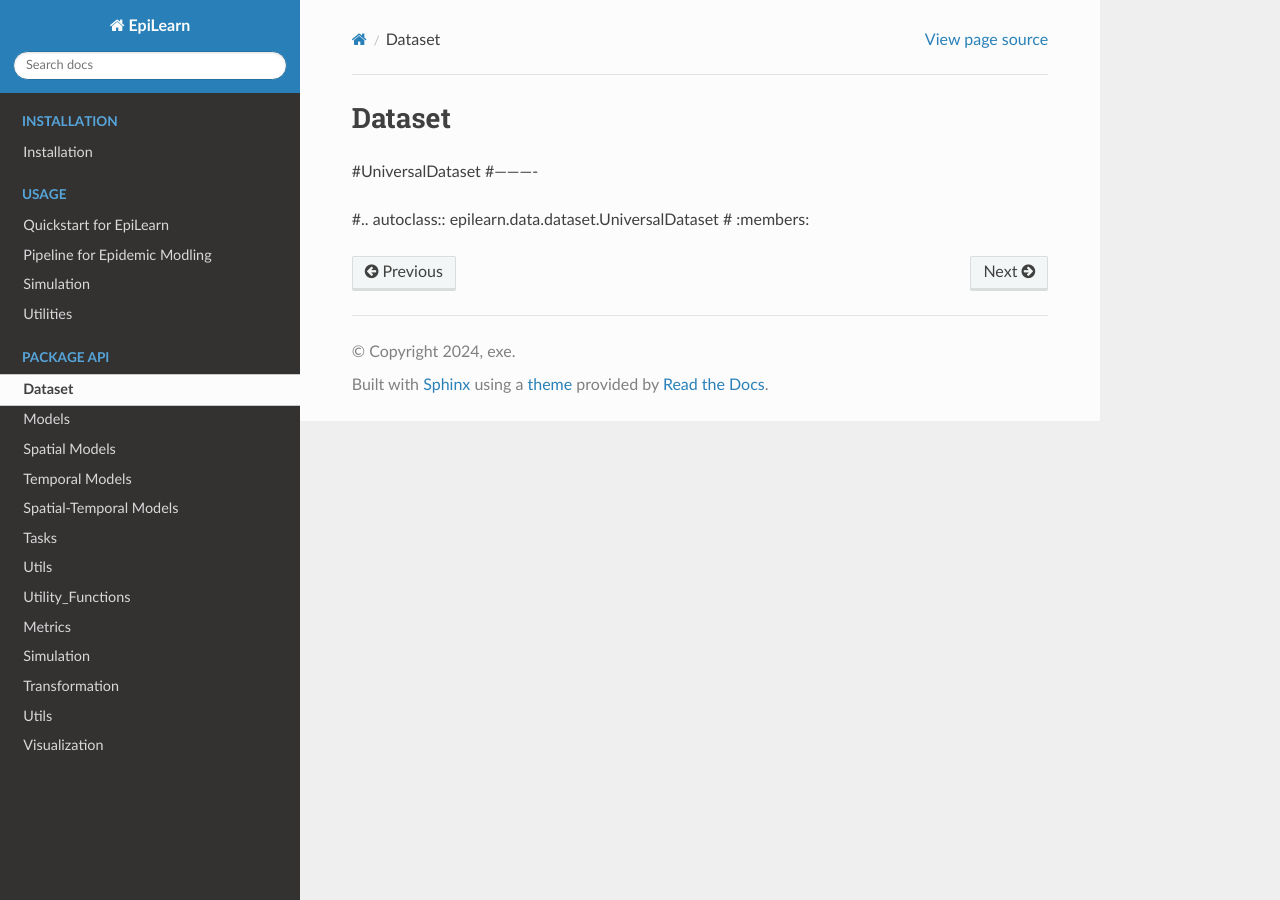
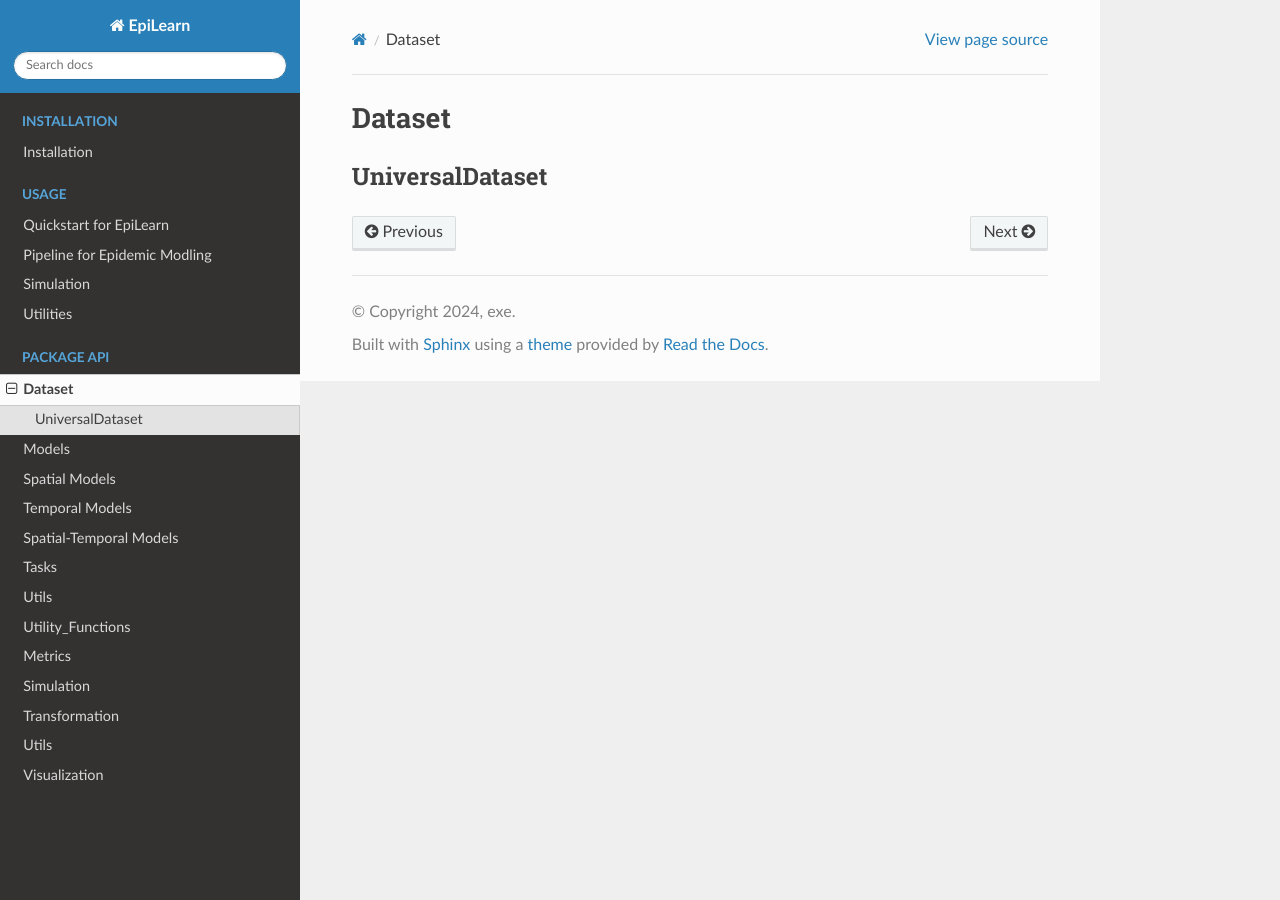
Before and after one commit to Emory-Melody/EpiLearn, a Sphinx documentation site: the page built from docs/API/dataset.rst, in a window 1280 px wide. Built offline with Sphinx 7.4.7 and the Read the Docs theme 2.0.0, drawn with Linux system fonts in a browser that asks for light colours.

Commit message:
Update dataset.rst

```diff
--- a/docs/API/dataset.rst
+++ b/docs/API/dataset.rst
@@ -1,8 +1,5 @@
 Dataset
 ===================================
 
-#UniversalDataset
-#----------
-
-#.. autoclass:: epilearn.data.dataset.UniversalDataset
-#    :members:
+UniversalDataset
+--------------------
```
